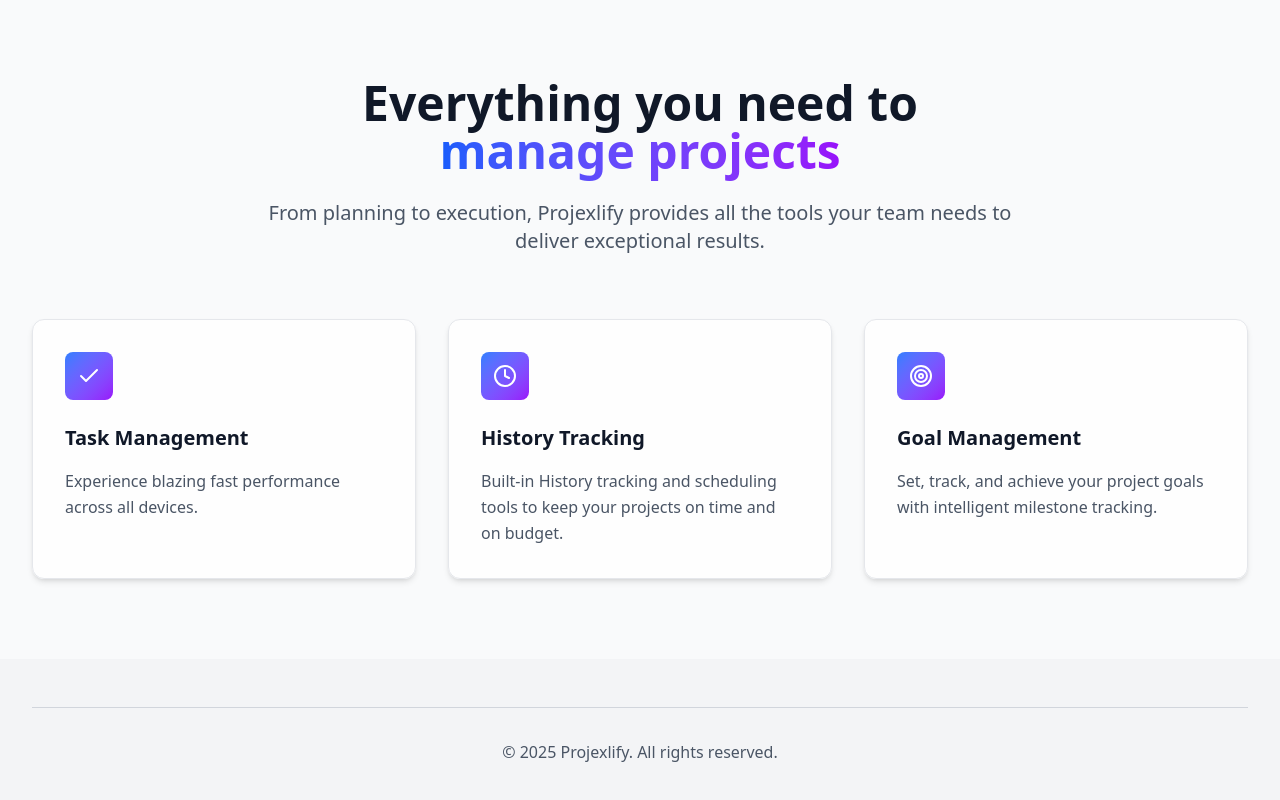
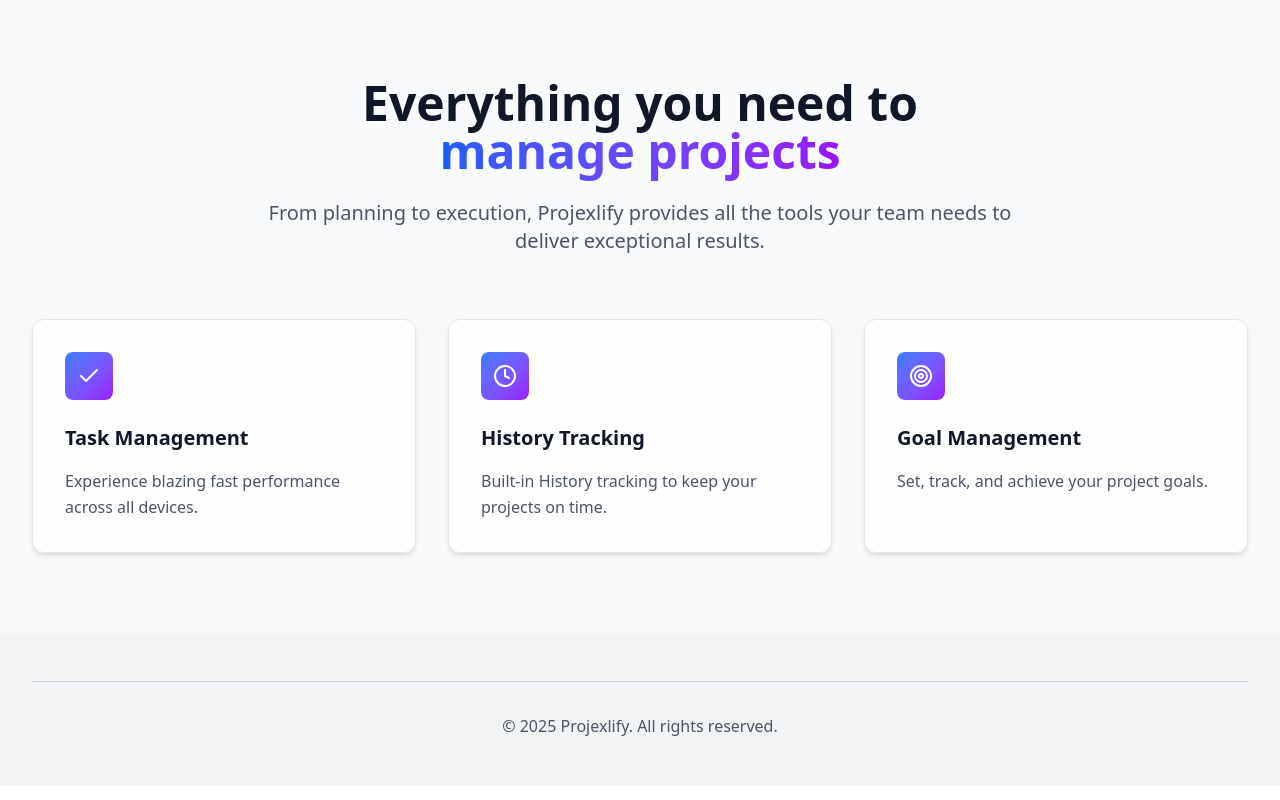
Before and after one commit to KarlAngeloFlores/Projexlify-frontend, a React (Vite) app: page / in a window 1280 px wide. Shown: the part 706-1506 px from the top of the page. Built offline with nearby package versions, Linux system fonts and the light colour scheme; no server answers.

Commit message:
small changes on landing page

```diff
--- a/src/pages/LandingPage.jsx
+++ b/src/pages/LandingPage.jsx
@@ -15,12 +15,12 @@
     {
       icon: <Clock className="w-6 h-6 text-white" />,
       title: "History Tracking",
-      description: "Built-in History tracking and scheduling tools to keep your projects on time and on budget."
+      description: "Built-in History tracking to keep your projects on time."
     },
     {
       icon: <Target className="w-6 h-6 text-white" />,
       title: "Goal Management",
-      description: "Set, track, and achieve your project goals with intelligent milestone tracking."
+      description: "Set, track, and achieve your project goals."
     }
   ]
 
```
